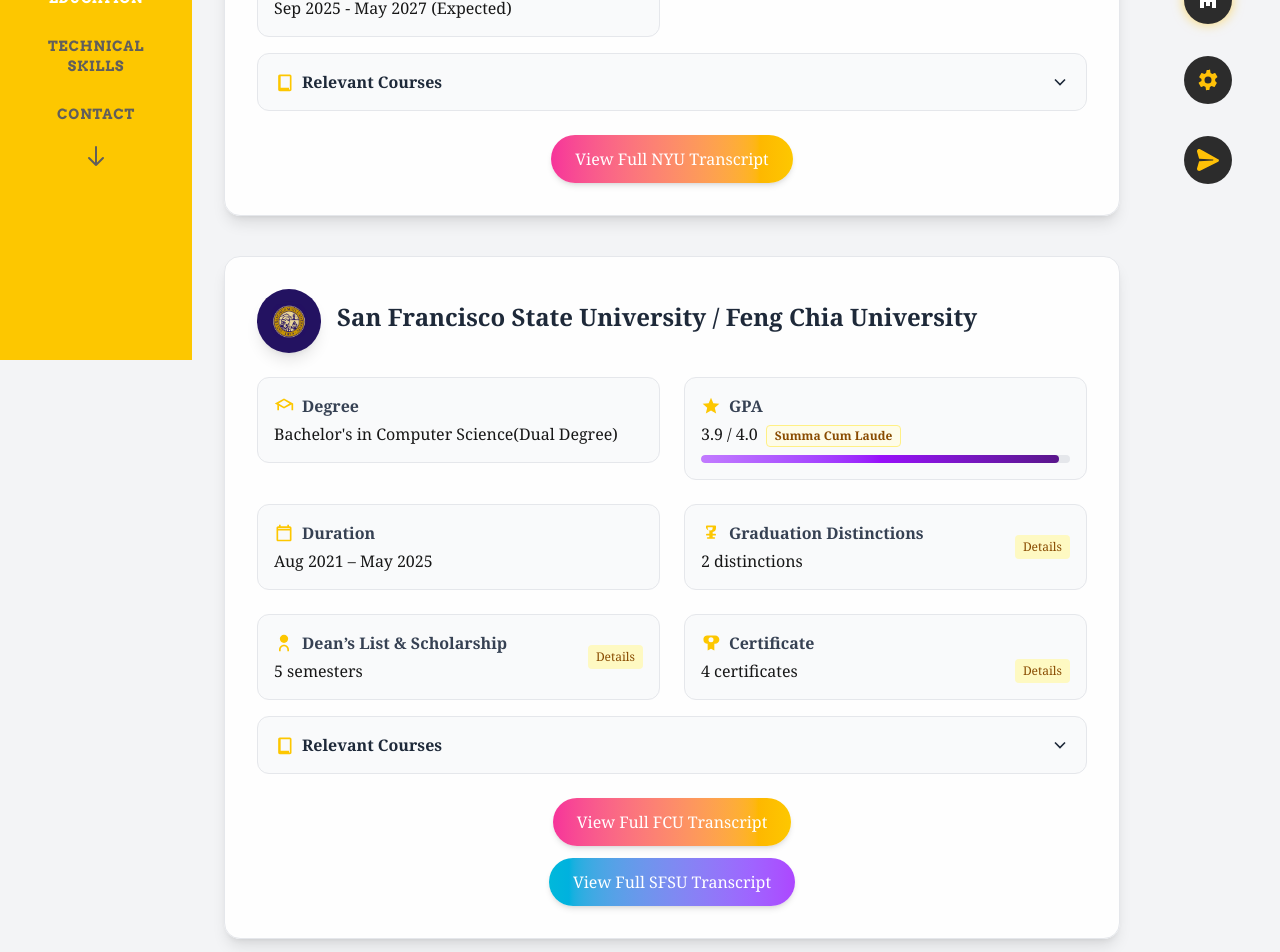
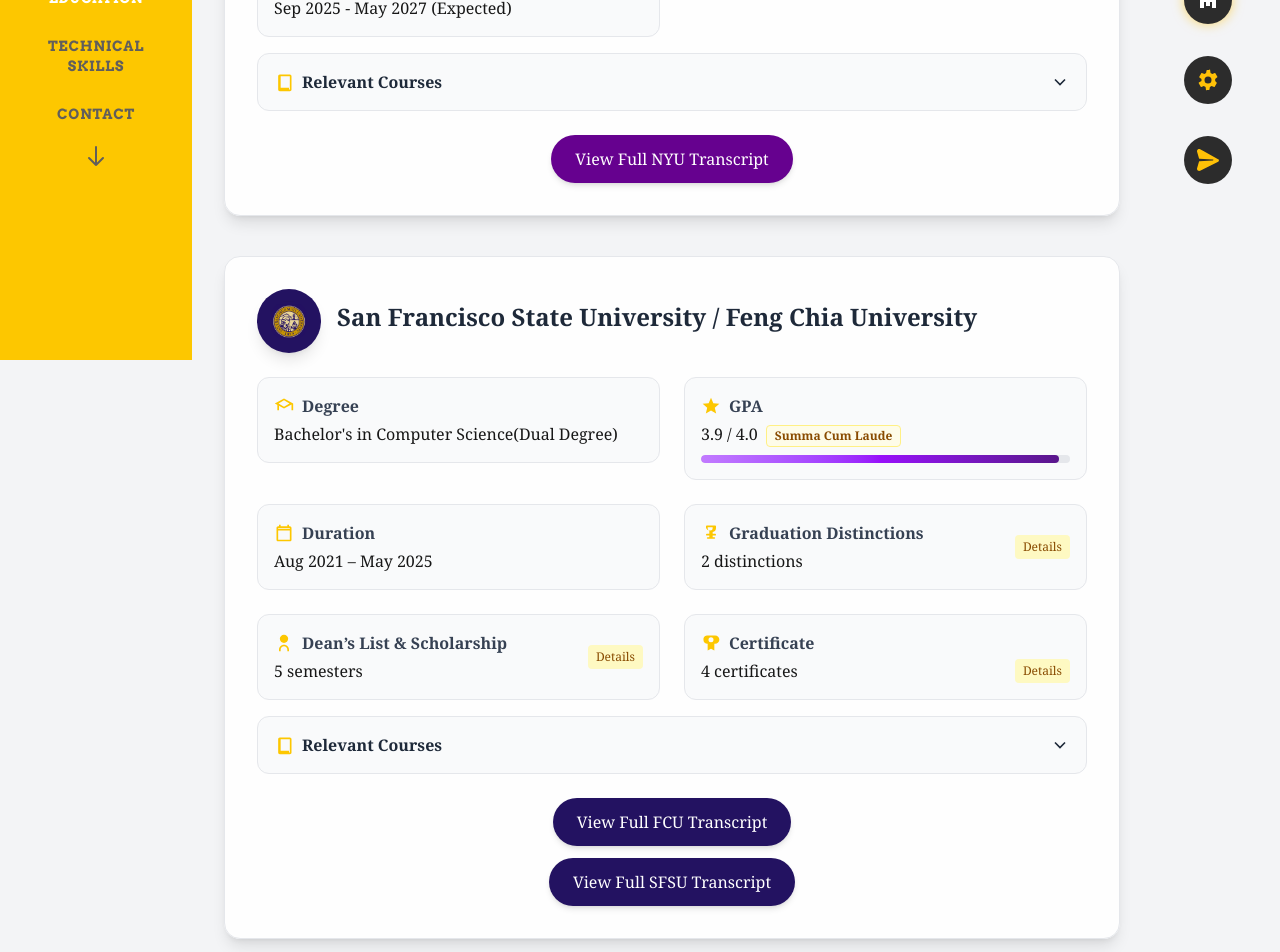
Before and after one commit to 911219fufu-tech/Personal-Website, a Next.js app: page /education in a window 1280 px wide. Shown: the part 440-1392 px from the top of the page. Built offline with nearby package versions, Linux system fonts and the light colour scheme.

Commit message:
update view full transcript button color

```diff
--- a/app/education/page.tsx
+++ b/app/education/page.tsx
@@ -135,7 +135,8 @@
                 href="/transcript.pdf"
                 target="_blank"
                 rel="noopener noreferrer"
-                className="inline-block px-6 py-3 rounded-full bg-gradient-to-r from-pink-500 to-yellow-400 text-white font-medium cursor-pointer shadow-md hover:from-pink-600 hover:to-yellow-500 transition"
+                className="inline-block px-6 py-3 rounded-full text-white font-medium cursor-pointer shadow-md transition transform hover:scale-105"
+                style={{ backgroundColor: '#66018f' }} // 使用 NYU 紫色
                 tabIndex={0}
               >
                 View Full NYU Transcript
@@ -370,20 +371,25 @@
                 </div>
               )}
               <div className="flex flex-col items-center mt-6 gap-3">
+                {/* FCU 按鈕 - 使用深藍色 */}
                 <a
                   href="/transcript.pdf"
                   target="_blank"
                   rel="noopener noreferrer"
-                className="inline-block px-6 py-3 rounded-full bg-gradient-to-r from-pink-500 to-yellow-400 text-white font-medium cursor-pointer shadow-md hover:from-pink-600 hover:to-yellow-500 transition"
+                  className="inline-block px-6 py-3 rounded-full text-white font-medium cursor-pointer shadow-md transition transform hover:scale-105"
+                  style={{ backgroundColor: '#231261' }} // 與左側 Icon 顏色一致
                   tabIndex={0}
                 >
                   View Full FCU Transcript
                 </a>
+
+                {/* SFSU 按鈕 - 使用 SFSU 紫金組合中的深紫/藍 */}
                 <a
                   href="/sfsu-transcript.pdf"
                   target="_blank"
                   rel="noopener noreferrer"
-                className="inline-block px-6 py-3 rounded-full bg-gradient-to-r from-cyan-500 to-purple-500 text-white font-medium cursor-pointer shadow-md hover:from-cyan-600 hover:to-purple-600 transition"
+                  className="inline-block px-6 py-3 rounded-full text-white font-medium cursor-pointer shadow-md transition transform hover:scale-105"
+                  style={{ backgroundColor: '#231261' }} // 統一使用深色調，或可以微調為更亮的紫色
                   tabIndex={0}
                 >
                   View Full SFSU Transcript
```
Lines whose indentation alone changed are shown as unchanged.
